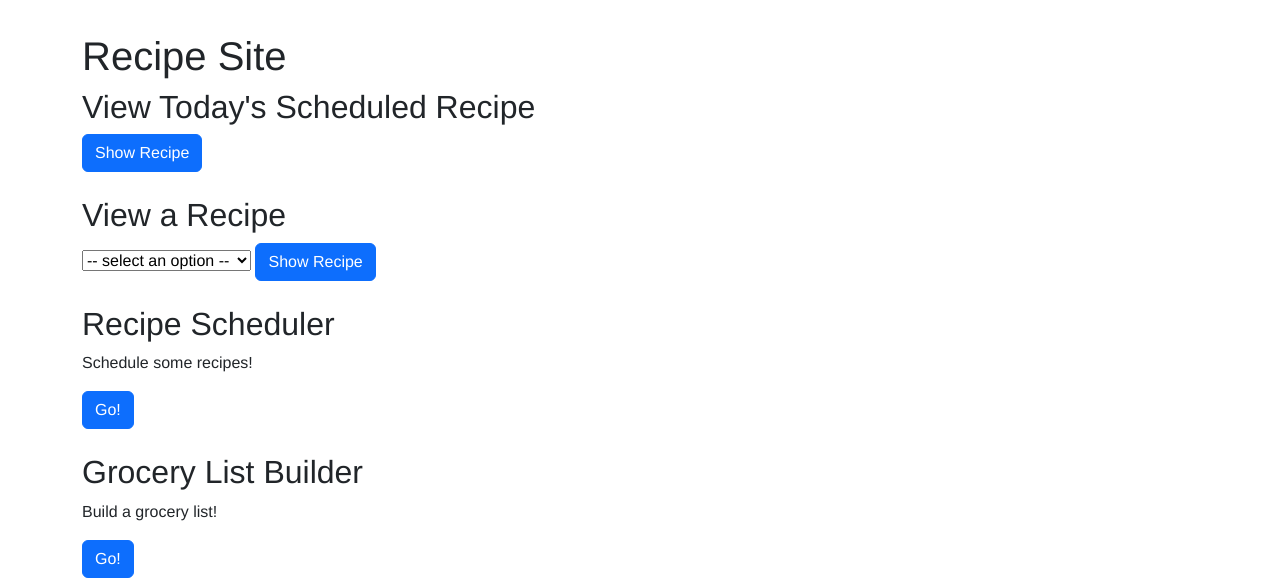
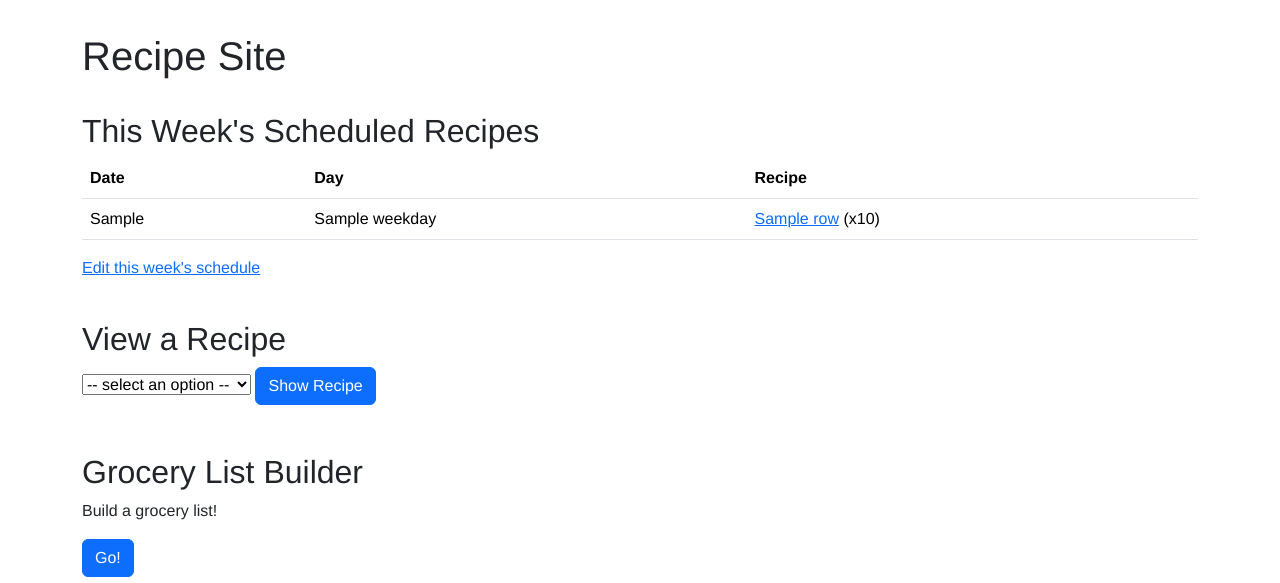
Before and after one commit to pkepley/recipe-site, a Flask app: template templates/index.html in a window 1280 px wide. Shown: the top 583 px of the page. Run offline with Flask 3, Linux system fonts and the light colour scheme; the template is opened without the code that fills it: most values are stand-ins (such as "Sample title", 1, 10 or a date in 2020); some libraries are stand-ins or nearby versions.

Commit message:
restructure main page

```diff
--- a/src/app.py
+++ b/src/app.py
@@ -15,6 +15,16 @@ app.template_folder = app.root_path + "/../templates/"
 app.static_folder = app.root_path + "/../static/"
 data_dir = app.root_path + "/../data/"
 print(f"Using data_dir = {data_dir}")
+
+WEEKDAYS = [
+    "Sunday",
+    "Monday",
+    "Tuesday",
+    "Wednesday",
+    "Thursday",
+    "Friday",
+    "Saturday",
+]
 
 
 def dict_factory(cur:sqlite3.Cursor, row:sqlite3.Row):
@@ -146,6 +156,50 @@ def get_days_recipe_id(ymd_date):
     return days_recipe_id
 
 
+def get_current_week_start():
+    """
+    Return the current week's start date (Sunday) as YYYY-MM-DD.
+    This matches the JavaScript getThisSunday() logic used by the scheduler.
+    """
+    d = datetime.utcnow().date()
+    # Python weekday(): Monday=0..Sunday=6; JS getUTCDay(): Sunday=0..Saturday=6
+    js_day_index = (d.weekday() + 1) % 7
+    sunday = d - timedelta(days=js_day_index)
+    return sunday.strftime("%Y-%m-%d")
+
+
+def get_today_date():
+    """
+    Return today's date as YYYY-MM-DD (UTC), matching scheduled_day format.
+    """
+    return datetime.utcnow().strftime("%Y-%m-%d")
+
+
+def get_weekly_schedule(week_start):
+    """
+    Fetch the scheduled recipes for a given week_start (YYYY-MM-DD).
+    """
+    db = get_db(row_factory=dict_factory)
+    cur = db.cursor()
+    cur.execute('''
+        SELECT
+           rs.scheduled_day
+          ,rs.recipe_id
+          ,r.recipe_name
+          ,rs.day_of_week
+          ,rs.quantity
+        FROM recipe_schedule as rs
+        LEFT JOIN recipes as r
+          ON rs.recipe_id = r.recipe_id
+        WHERE week_start = ?
+        ''',
+        (week_start,)
+    )
+    rows = cur.fetchall()
+
+    return rows
+
+
 @app.route('/recipe-icon/static/favicon.ico')
 def favicon():
    return send_from_directory(app.static_folder, 'favicon.ico')
@@ -192,12 +246,19 @@ def recipe_lister():
 def recipe_site():
     recipe_data = populate_recipe_list()
     todays_recipe_id = get_todays_recipe_id()
+    week_start = get_current_week_start()
+    weekly_schedule = get_weekly_schedule(week_start)
+    today = get_today_date()
 
     return render_template(
         'index.html',
         todays_recipe_id = todays_recipe_id,
         recipe_id        = recipe_data['recipe_id'],
-        recipe_name      = recipe_data['recipe_name']
+        recipe_name      = recipe_data['recipe_name'],
+        week_start       = week_start,
+        weekly_schedule  = weekly_schedule,
+        weekdays         = WEEKDAYS,
+        today            = today,
     )
 
 
--- a/templates/index.html
+++ b/templates/index.html
@@ -9,12 +9,51 @@
   <body onload="onLoadPage()">
     <div class="container">
     <h1>Recipe Site</h1>
+    <!--
     <div id="todays_div">
       {% if todays_recipe_id != "NONE" %}
       <h2><i class="bi bi-calendar-event"></i> View Today's Scheduled Recipe</h2>
       <script>todays_recipe_id = {{todays_recipe_id}}</script>
       <button class="btn btn-primary" onclick="todaysRecipeRedirect()" style='width="50%"'>Show Recipe</button>
       {% endif %}
+    </div>
+    -->
+    <br />
+    <div id="weekly_schedule_div">
+      <h2><i class="bi bi-calendar-week"></i> This Week's Scheduled Recipes</h2>
+      {% if weekly_schedule and weekly_schedule|length > 0 %}
+      <!-- <p>Week starting {{ week_start }}</p> -->
+      <table class="table">
+        <thead>
+          <tr>
+            <th scope="col">Date</th>
+            <th scope="col">Day</th>
+            <th scope="col">Recipe</th>
+          </tr>
+        </thead>
+        <tbody>
+          {% for row in weekly_schedule %}
+          <tr class="{% if row.scheduled_day == today %}table-warning{% endif %}">
+            <td>{{ row.scheduled_day }}</td>
+            <td>{{ weekdays[row.day_of_week] }}</td>
+            <td>
+              <a href="/recipe-site/recipe/{{ row.recipe_id }}">{{ row.recipe_name }}</a>
+              {% if row.quantity is not none and row.quantity|int > 1 %}
+                (x{{ row.quantity }})
+              {% endif %}
+            </td>
+          </tr>
+          {% endfor %}
+        </tbody>
+      </table>
+      {% else %}
+      <p>No recipes scheduled for this week (starting {{ week_start }}).</p>
+      {% endif %}
+      <p>
+        <a href="/recipe-site/recipe-scheduler/">
+          <i class="bi bi-pencil"></i> Edit this week's schedule
+        </a>
+      </p>
     </div>
     <br />
     <div id="selection_div">
@@ -28,11 +67,13 @@
       <button class="btn btn-primary" onclick="recipeRedirect()">Show Recipe</button>
     </div>
     <br />
+    <!--
     <div>
       <h2><i class="bi bi-calendar-week"></i> Recipe Scheduler</h2>
       <p> Schedule some recipes! </p>
       <button class="btn btn-primary" onclick="scheduleRedirect()">Go!</button>
     </div>
+    -->
     <br />
     <div>
       <h2><i class="bi bi-list-ol"></i> Grocery List Builder</h2>
```
Also changed, not shown: requirements.txt (added, +12 -0 lines).
